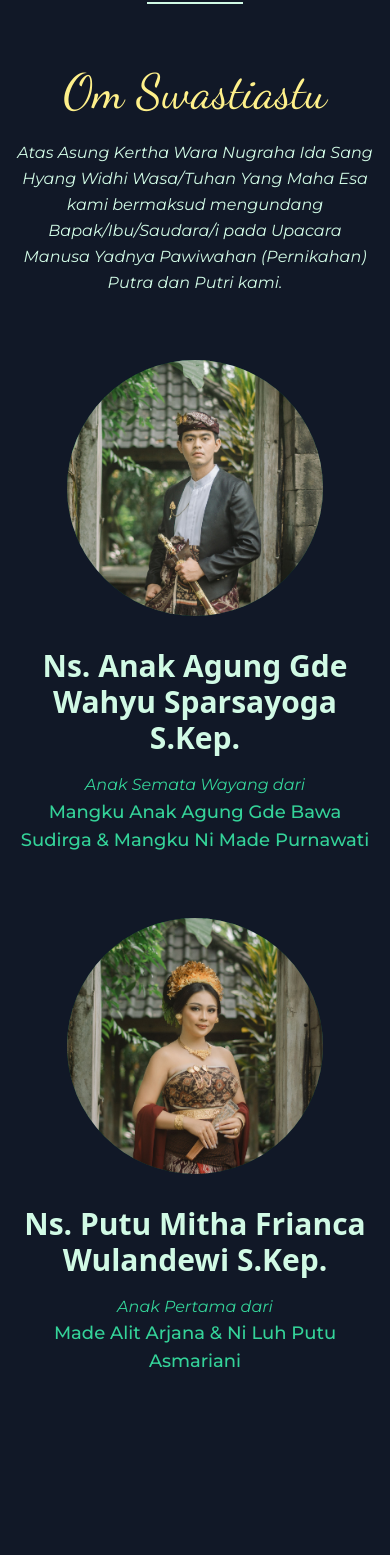
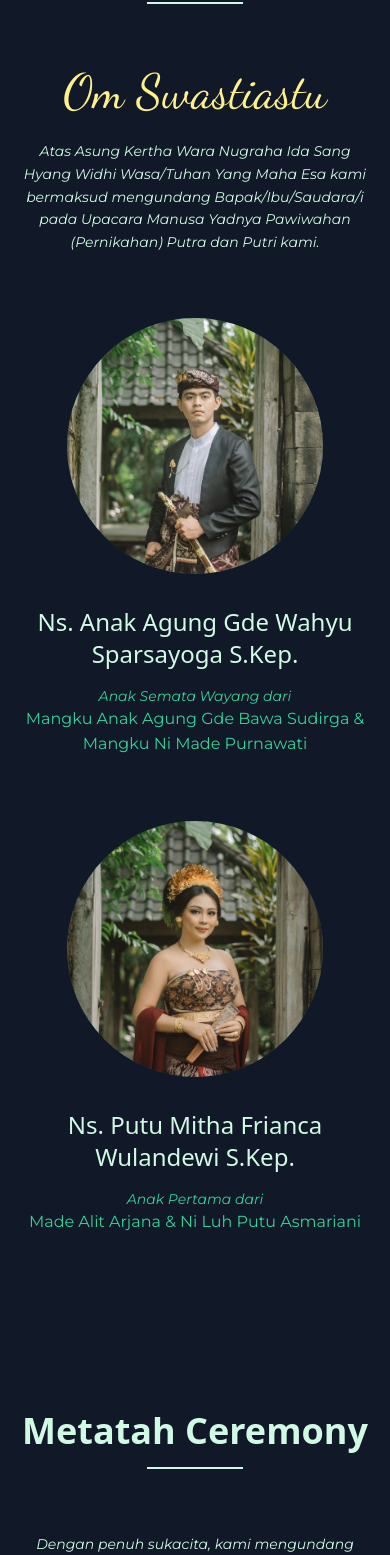
Before and after one commit to cekingx/menyatukan-hati, an Angular app: page / in a window 390 px wide. Shown: the part 978-2533 px from the top of the page. Built offline with nearby package versions, Linux system fonts and the light colour scheme.

Commit message:
feat: make the font smaller
[#13]

```diff
--- a/src/app/components/couple-intro/couple-intro.html
+++ b/src/app/components/couple-intro/couple-intro.html
@@ -12,7 +12,7 @@
       <h3 class="text-5xl md:text-6xl font-dancing text-accent-200 mb-6">
         Om Swastiastu
       </h3>
-      <p class="text-md md:text-xl text-primary-900 leading-relaxed italic">
+      <p class="text-sm md:text-xl text-primary-900 leading-relaxed italic">
         Atas Asung Kertha Wara Nugraha Ida Sang Hyang Widhi Wasa/Tuhan Yang Maha Esa kami bermaksud mengundang Bapak/Ibu/Saudara/i pada Upacara Manusa Yadnya Pawiwahan (Pernikahan) Putra dan Putri kami.
       </p>
     </div>
@@ -23,13 +23,13 @@
         <div class="w-64 h-64 bg-primary-100 rounded-full mx-auto mb-8 overflow-hidden">
           <img src="/assets/images/groom-cropped.jpg" alt="Groom" class="w-full h-full object-cover">
         </div>
-        <h3 class="text-3xl md:text-4xl font-sans font-black text-primary-900 mb-4">
+        <h3 class="text-2xl md:text-4xl font-sans font-medium text-primary-900 mb-4">
           {{groomFullName}}
         </h3>
-        <div class="space-y-2 text-primary-600 italic">
+        <div class="space-y-2 text-primary-600 italic text-sm">
           <p>Anak Semata Wayang dari</p>
         </div>
-        <p class="text-primary-600 mb-4 text-lg font-medium">
+        <p class="text-primary-600 mb-4">
           {{groomFatherName}} & {{groomMotherName}}
         </p>
       </div>
@@ -39,13 +39,13 @@
         <div class="w-64 h-64 bg-primary-100 rounded-full mx-auto mb-8 overflow-hidden">
           <img src="/assets/images/bride-cropped.jpg" alt="Bride" class="w-full h-full object-cover">
         </div>
-        <h3 class="text-3xl md:text-4xl font-sans font-black text-primary-900 mb-4">
+        <h3 class="text-2xl md:text-4xl font-sans font-medium text-primary-900 mb-4">
           {{brideFullName}}
         </h3>
-        <div class="space-y-2 text-primary-600 italic">
+        <div class="space-y-2 text-primary-600 italic text-sm">
           <p>Anak Pertama dari</p>
         </div>
-        <p class="text-primary-600 mb-4 text-lg font-medium">
+        <p class="text-primary-600 mb-4">
           {{brideFatherName}} & {{brideMotherName}}
         </p>
       </div>
--- a/src/app/components/footer/footer.html
+++ b/src/app/components/footer/footer.html
@@ -5,7 +5,7 @@
       <h3 class="text-4xl md:text-4xl font-dancing font-bold mb-4">
         Matur Suksma
       </h3>
-      <p class="text-primary-900 text-lg md:text-xl leading-relaxed max-w-2xl mx-auto">
+      <p class="text-primary-900 md:text-xl leading-relaxed max-w-2xl mx-auto">
         Thank you for being part of our special day. Your presence and blessings mean the world to us.
       </p>
     </div>
@@ -19,7 +19,7 @@
 
     <!-- Couple Names -->
     <div class="mb-8">
-      <p class="text-xl md:text-2xl font-sans font-black text-primary-900">
+      <p class="text-xl md:text-2xl font-sans font-medium text-primary-900">
         {{groomShortName}} & {{brideShortName}}
       </p>
     </div>
@@ -27,9 +27,9 @@
     <!-- Credit -->
     <div class="text-primary-900 text-sm">
       <p>Made with love by
-        <span class="font-medium hover:text-white transition-colors cursor-pointer">
+        <a href="https://github.com/cekingx" target="_blank" class="font-medium hover:text-white transition-colors cursor-pointer">
           cekingx
-        </span>
+        </a>
       </p>
     </div>
   </div>
--- a/src/app/components/metatah/metatah.html
+++ b/src/app/components/metatah/metatah.html
@@ -8,7 +8,7 @@
     </div>
 
     <div class="text-center mb-16 max-w-4xl mx-auto">
-      <p class="text-md md:text-xl text-primary-900 leading-relaxed italic">
+      <p class="text-sm md:text-xl text-primary-900 leading-relaxed italic">
         Dengan penuh sukacita, kami mengundang kehadiran Bapak/Ibu/Saudara/i untuk menyaksikan upacara Metatah (potong gigi) putra-putra kami sebagai bagian dari tradisi Hindu Bali yang sakral.
       </p>
     </div>
@@ -19,7 +19,7 @@
           <div class="w-48 h-48 bg-primary-100 rounded-full mx-auto mb-6 overflow-hidden">
             <img [src]="participant.photo" [alt]="participant.name" class="w-full h-full object-cover">
           </div>
-          <h3 class="text-2xl md:text-3xl font-sans font-black text-primary-900 mb-3">
+          <h3 class="text-lg md:text-3xl font-sans text-primary-900 mb-3">
             {{participant.name}}
           </h3>
         </div>
--- a/src/app/components/vedic-prayer/vedic-prayer.html
+++ b/src/app/components/vedic-prayer/vedic-prayer.html
@@ -11,7 +11,7 @@
       <div class="text-center space-y-8">
         <!-- Sanskrit Prayer -->
         <div class="space-y-4">
-          <h3 class="text-2xl font-sans font-bold italic text-primary-900 mb-6">
+          <h3 class="text-xl font-sans font-bold italic text-primary-900 mb-6">
             Om Sahana Vavatu
           </h3>
           <div class="text-lg md:text-xl text-primary-900 leading-relaxed font-serif italic space-y-2">
@@ -26,7 +26,7 @@
 
         <!-- Translation -->
         <div class="border-t border-primary-900 pt-8">
-          <p class="text-lg text-primary-900 leading-relaxed max-w-3xl mx-auto italic">
+          <p class="text-primary-900 leading-relaxed max-w-3xl mx-auto italic">
             "May we be protected together, may we be nourished together, may we work together with great vigor,
             may our study be enlightening and fruitful, may we never quarrel with each other.
             Om, peace, peace, peace."
--- a/src/app/components/wedding-details/wedding-details.html
+++ b/src/app/components/wedding-details/wedding-details.html
@@ -93,11 +93,11 @@
     <!-- Invitation Text -->
     <div class="mt-16 text-center">
       <div class="max-w-2xl mx-auto space-y-6">
-        <p class="text-md text-primary-900 leading-relaxed italic">
+        <p class="text-sm text-primary-900 leading-relaxed italic">
           Merupakan suatu kebahagiaan dan kehormatan bagi kami, apabila Bapak/ Ibu/ Saudara/i, berkenan hadir untuk memberikan doa restu.
         </p>
 
-        <p class="text-md text-primary-900 leading-relaxed italic">
+        <p class="text-sm text-primary-900 leading-relaxed italic">
           Atas kehadiran dan doa restunya kami ucapkan terimakasih
         </p>
 
@@ -112,15 +112,15 @@
 
           <div class="flex items-center justify-center space-x-6">
             <div class="text-center">
-              <p class="text-lg font-medium text-primary-900">{{groomFamName}}</p>
+              <p class="font-medium text-primary-900">{{groomFamName}}</p>
             </div>
 
-            <div class="text-primary-900 font-bold text-2xl">
+            <div class="text-primary-900 font-medium text-2xl">
               &
             </div>
 
             <div class="text-center">
-              <p class="text-lg font-medium text-primary-900">{{brideFamName}}</p>
+              <p class="font-medium text-primary-900">{{brideFamName}}</p>
             </div>
           </div>
         </div>
```
